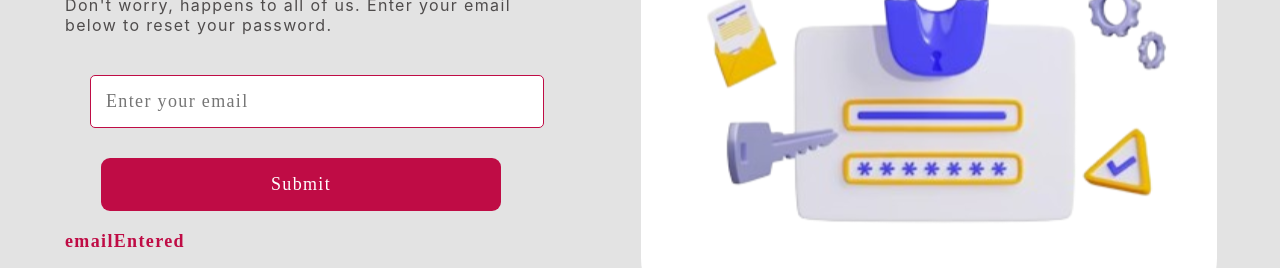
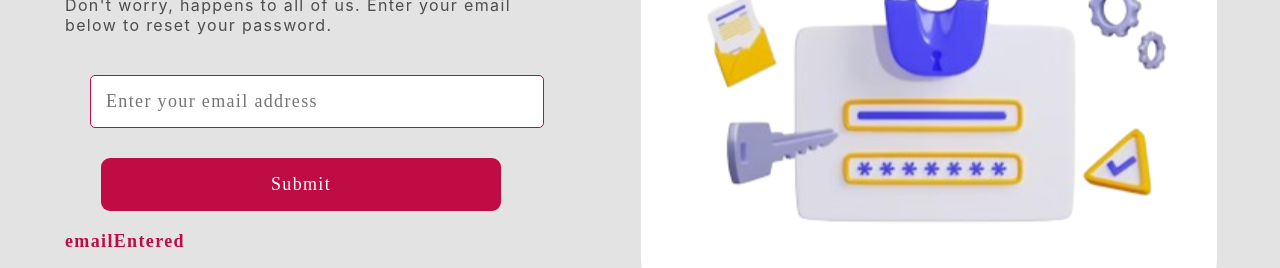
Before and after one commit to onlikrsh/kanteen, a React (Create React App) app in the folder kanteen/: page /forgotpwd in a window 1280 px wide. Shown: the part 336-604 px from the top of the page. Built offline with nearby package versions, Linux system fonts and the light colour scheme.

Commit message:
added eyeicon in forgotpwd

```diff
--- a/kanteen/package.json
+++ b/kanteen/package.json
@@ -11,8 +11,10 @@
     "@testing-library/jest-dom": "^5.17.0",
     "@testing-library/react": "^13.4.0",
     "@testing-library/user-event": "^13.5.0",
+    "install": "^0.13.0",
     "react": "^18.3.1",
     "react-dom": "^18.3.0",
+    "react-fontawesome": "^1.7.1",
     "react-icons": "^5.1.0",
     "react-popup": "^0.11.2",
     "react-router-dom": "^6.23.0",
--- a/kanteen/src/components/ForgotPwd.js
+++ b/kanteen/src/components/ForgotPwd.js
@@ -1,9 +1,24 @@
-import React from 'react'
+import React, { useState } from 'react';
 import '../styles/ForgotPwd.css';
 import forgotImg from '../images/forgotpwd.svg';
 import { Link } from 'react-router-dom';
+import { FontAwesomeIcon } from '@fortawesome/react-fontawesome';
+import { faCircleCheck } from '@fortawesome/free-regular-svg-icons';
+import { faCircleXmark } from '@fortawesome/free-regular-svg-icons';
 
 export default function ForgotPwd() {
+    const [checked, SetChecked] = useState(false);
+    const [email, SetEmail] = useState('');
+    const [emailValid, SetEmailValid] = useState(false);
+    const validateEmail = (email) => {
+        const regex = /@ch\.amrita\.edu$|@ch\.students\.amrita\.edu$/;
+        return regex.test(email);
+    }
+    const handleEmailChange = (e) => {
+        const { value } = e.target;
+        SetEmail(value);
+        SetEmailValid(validateEmail(value.toLowerCase()));
+    }
     return (
         <div className="forgotpwd">
             <div className="forgotpwd-forgot-container">
@@ -22,13 +37,36 @@ export default function ForgotPwd() {
                     </div>
                     <form className="forgotpwd-email">
                         <div className="forgotpwd-email-group">
-                            <label htmlFor="email"></label>
+                        <label
+                                htmlFor="email">
+                            </label>
                             <input
                                 type="email"
                                 name="email"
+                                onChange={handleEmailChange}
+                                value={email}
                                 id="email"
-                                placeholder="Enter your email "
+                                style={{outline:"none"}}
+                                className={emailValid ? "valid-border" :email.length>0? "invalid-border":""}
+                                placeholder="Enter your email address"
                                 required />
+                            {
+                                emailValid &&
+                                <FontAwesomeIcon className="validateicon" icon={faCircleCheck} beat style={{ color: "#139a72", }} />
+                            }
+                            {
+                                !emailValid && email.length > 0 &&
+                                <FontAwesomeIcon
+                                    className="validateicon"
+                                    icon={faCircleXmark}
+                                    shake
+                                    onClick={() => SetEmail('')}
+                                    style={{ color: "#ba1717", }}
+                                />
+                            }
+                        </div>
+                        <div className="email-check-alert">
+                            {!emailValid && email.length > 0 && <span>!! Enter a valid Amrita email address</span>}
                         </div>
                         <div className="forgotpwd-btn-container">
                             <button
--- a/kanteen/src/styles/ForgotPwd.css
+++ b/kanteen/src/styles/ForgotPwd.css
@@ -52,26 +52,37 @@ body{
 .forgotpwd-email-group{
     margin: 0px auto;
     padding: 5px;
+    position: relative;
 }
 .forgotpwd-email{
     margin: 10px;
     padding: 10px;
     box-sizing: border-box;
+
 }
 .forgotpwd-email-group input[type="email"]{
     width: 100%;
     padding: 15px;
-    margin-bottom: 25px;
+    /* margin-bottom: 20px; */
     border-radius: 5px;
     border: 1px solid #bf0c45;
     font-family: 'petrona';
     font-size: 18px;
 }
+.validateicon{
 
+    position: absolute;
+    top: 14px;
+    right: 1px;
+    font-size: 35px;
+    font-weight: 900;
+    cursor: pointer;
+  }
 .forgotpwd-btn-container{
     width: 85%;
     padding: 8px 16px;
     margin: 0px auto;
+    margin-top: 15px;
     background-color: #bf0c45;
     cursor: pointer;
     text-align: center;
```
Also changed, not shown: 1 other file (tests, documents, lock files or other folders).
